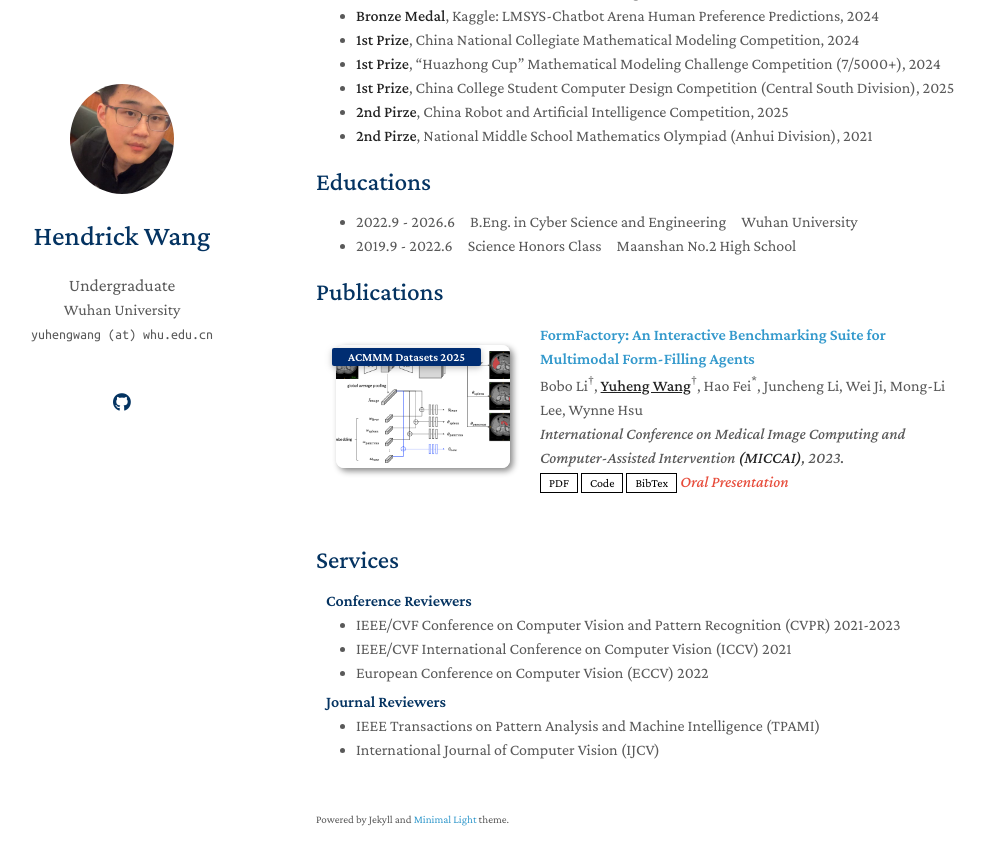
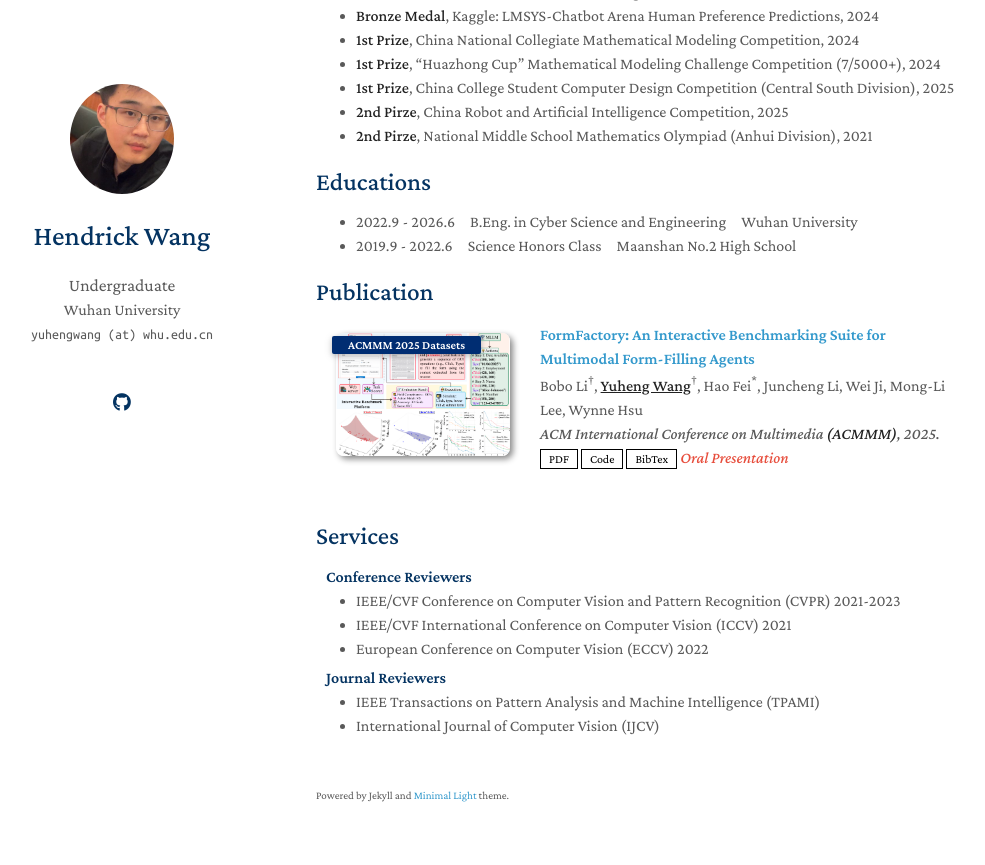
Before and after one commit to hendrick-wang/hendrick-wang.github.io, a Jekyll site: the page built from index.md, in a window 1280 px wide and 900 px high, scrolled down 677 px. Shown: the top 865 px of the window, without its empty margins (154-1139 px from the left). Built offline with Jekyll 4.4.1, drawn with Linux system fonts in a browser that asks for light colours; a style sheet for code colours, icons or effects is not loaded.

```diff
--- a/_data/publications.yml
+++ b/_data/publications.yml
@@ -2,10 +2,10 @@ main:
 
   - title: "FormFactory: An Interactive Benchmarking Suite for Multimodal Form-Filling Agents"
     authors: Bobo Li<sup>†</sup>, <strong><u>Yuheng Wang</u></strong><sup>†</sup>, Hao Fei<sup>*</sup>, Juncheng Li, Wei Ji, Mong-Li Lee, Wynne Hsu
-    conference_short: ACMMM Datasets 2025
-    conference: International Conference on Medical Image Computing and Computer-Assisted Intervention <strong>(MICCAI)</strong>, 2023.
+    conference_short: ACMMM 2025 Datasets
+    conference: ACM International Conference on Multimedia <strong>(ACMMM)</strong>, 2025.
     pdf: https://arxiv.org/pdf/2506.01520v1
-    code: https://github.com/MrGiovanni/ContinualLearning
-    bibtex: https://bib.yliu.me/MICCAI23.txt
-    image: ./assets/img/teaser_example_2.png
+    code: https://formfactory-ai.github.io/
+    bibtex: https://arxiv.org/abs/2506.01520
+    image: ./assets/img/image-1.png
     notes: Oral Presentation
--- a/_includes/publications.md
+++ b/_includes/publications.md
@@ -1,4 +1,4 @@
-<h2 id="publications" style="margin: 2px 0px -15px;">Publications</h2>
+<h2 id="publications" style="margin: 2px 0px -15px;">Publication</h2>
 
 <div class="publications">
 <ol class="bibliography">
```
Also changed, not shown: assets/img/image-1.png (added).
